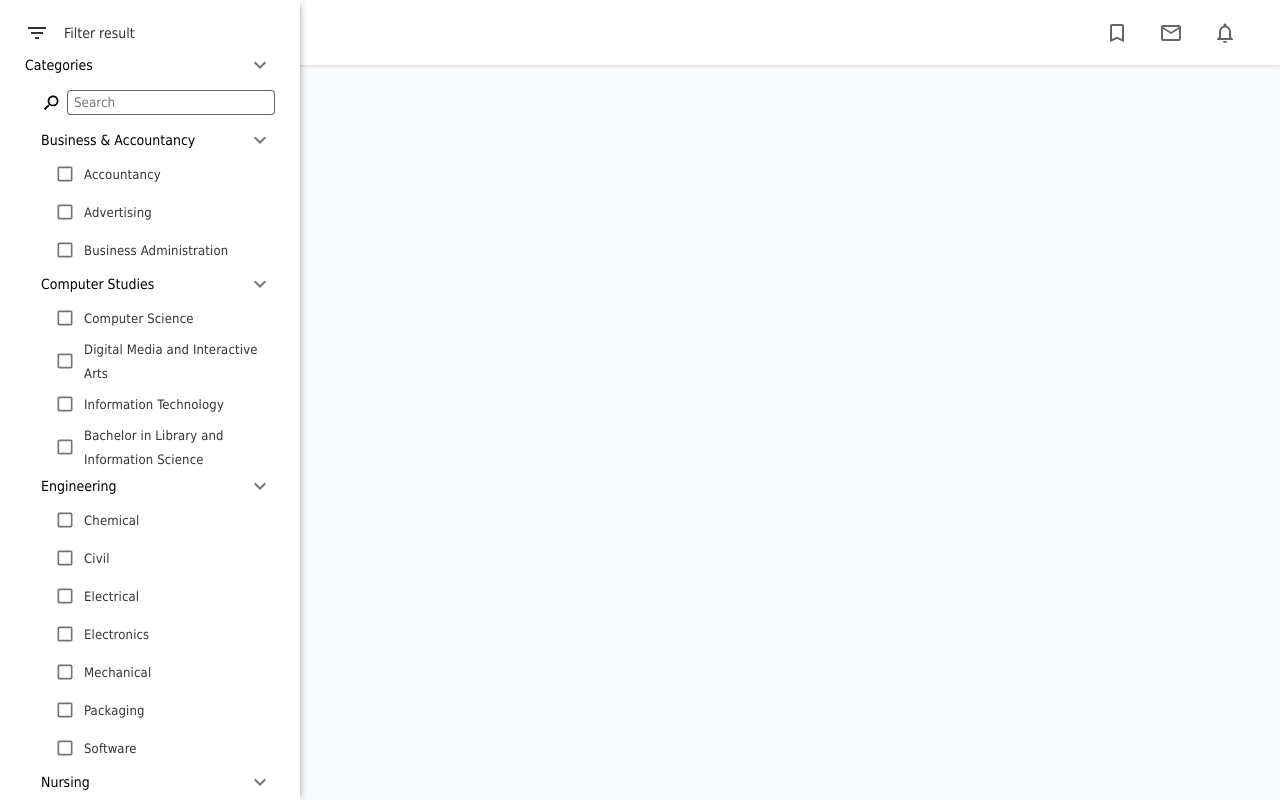
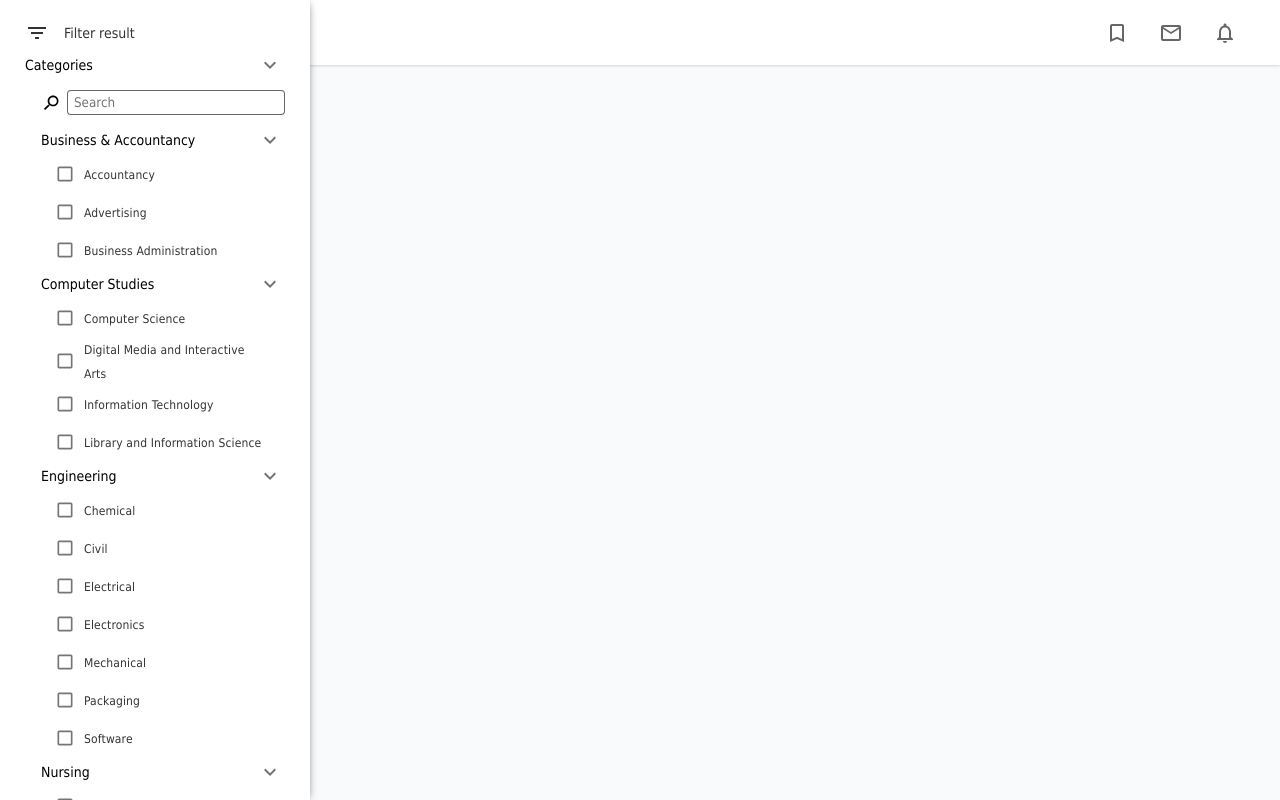
Before and after one commit to monk-kokkalis/yuri, a Next.js app: page / in a window 1280 px wide. Built offline with nearby package versions, Linux system fonts and the light colour scheme.

Commit message:
updated scrollbar layout

```diff
--- a/components/CheckGroup/CheckGroup.tsx
+++ b/components/CheckGroup/CheckGroup.tsx
@@ -25,7 +25,7 @@ function CheckGroup({label, items}: Props) {
                                     <FormControlLabel
                                         control={<Checkbox name={el.toLowerCase()} size="small" color="primary" />}
                                         label={
-                                            <span style={{fontSize: '13px', color: 'rgba(0, 0, 0, 0.8)'}}>
+                                            <span style={{fontSize: '12px', color: 'rgba(0, 0, 0, 0.8)'}}>
                                                 {el.charAt(0).toUpperCase() + el.slice(1)}
                                             </span>
                                         }
--- a/components/Home/Sidebar/Sidebar.module.scss
+++ b/components/Home/Sidebar/Sidebar.module.scss
@@ -9,7 +9,7 @@
     min-height: 100vh;
     position: fixed;
     top: 0;
-    width: 300px;
+    width: 310px;
     z-index: 10;
 
     div.title {
@@ -29,6 +29,18 @@
 
     div.overflow__container {
         overflow: auto;
+        &::-webkit-scrollbar {
+            width: 5px;
+        }
+        scrollbar-width: thin;
+        &::-webkit-scrollbar-track {
+            background-color: rgba(0, 0, 0, 0.08);
+        }
+
+        &::-webkit-scrollbar-thumb {
+            background-color: rgba(0, 0, 0, 0.15);
+            border-radius: 6px;
+        }
     }
 
     div.search__box {
--- a/data/colleges.tsx
+++ b/data/colleges.tsx
@@ -13,7 +13,7 @@ export const colleges = [
             'Computer Science',
             'Digital Media and Interactive Arts',
             'Information Technology',
-            'Bachelor in Library and Information Science'
+            'Library and Information Science'
         ]
     },
     {
--- a/elements/Accordion/Accordion.module.scss
+++ b/elements/Accordion/Accordion.module.scss
@@ -11,7 +11,7 @@ div.Accordion {
 
     div.content {
         overflow: hidden;
-        transition: max-height 500ms ease-in;
+        transition: max-height 300ms ease-in;
         padding-left: 16px;
     }
 }
--- a/elements/Accordion/Accordion.tsx
+++ b/elements/Accordion/Accordion.tsx
@@ -1,4 +1,4 @@
-import {useRef, useState} from 'react';
+import {useEffect, useRef, useState} from 'react';
 import Style from './Accordion.module.scss';
 import {
     KeyboardArrowRight as KeyboardArrowRightIcon
@@ -14,7 +14,12 @@ interface Props {
 }
 function Accordion({content, label, padding, searchElement}: Props) {
     const contentRef = useRef<HTMLDivElement>(null!);
+    const [contentMaxHeight, setContentMaxHeight] = useState('auto');
     const [expanded, setExpanded] = useState(true);
+
+    useEffect(function initMaxHeight() {
+        setContentMaxHeight(contentRef.current.scrollHeight + 'px');
+    }, []);
 
     return (
         <div className={Style.Accordion} style={{padding: padding}}>
@@ -31,7 +36,7 @@ function Accordion({content, label, padding, searchElement}: Props) {
                     <KeyboardArrowRightIcon />
                 </IconButton>
             </div>
-            <div className={Style.content} style={{maxHeight: expanded ? '5000px' : '0px'}} ref={contentRef}>
+            <div className={Style.content} style={{maxHeight: expanded ? contentMaxHeight : '0px'}} ref={contentRef}>
                 {searchElement}
                 {content}
             </div>
```
